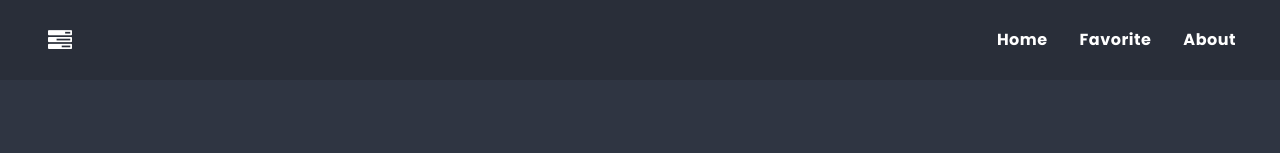
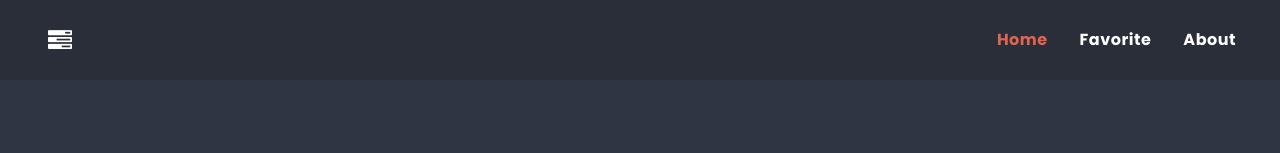
Before and after one commit to Kris87M/first-react-project, a React (Create React App) app: page / in a window 1280 px wide. Shown: the top 153 px of the page. Built offline with nearby package versions, Linux system fonts and the light colour scheme.

Commit message:
Use NavLink to style active page

```diff
--- a/src/components/NavBar/NavBar.js
+++ b/src/components/NavBar/NavBar.js
@@ -1,16 +1,17 @@
 import styles from './NavBar.module.scss';
 import Container from '../Container/Container'
+import { Link, NavLink } from 'react-router-dom';
 
 const NavBar = () => {
   return (
     <nav>
       <Container className={styles.navContainer}>
         <div className={styles.wrapper}>
-          <a href='/'><span className='fa fa-tasks' /></a>
+          <Link to="/"><span className='fa fa-tasks' /></Link>
           <ul className={styles.navlist}>
-            <li className={styles.navlink}><a href='/'>Home</a></li>
-            <li className={styles.navlink}><a href='/favorite'>Favorite</a></li>
-            <li className={styles.navlink}><a href='/about'>About</a></li>
+            <li className={styles.navlink}><NavLink className={({ isActive }) => isActive ? styles.linkActive : undefined} to="/">Home</NavLink></li>
+            <li className={styles.navlink}><NavLink className={({ isActive }) => isActive ? styles.linkActive : undefined} to="/favorite">Favorite</NavLink></li>
+            <li className={styles.navlink}><NavLink className={({ isActive }) => isActive ? styles.linkActive : undefined} to="/about">About</NavLink></li>
           </ul>
         </div>
       </Container>
--- a/src/components/NavBar/NavBar.module.scss
+++ b/src/components/NavBar/NavBar.module.scss
@@ -44,3 +44,7 @@ span {
         font-weight: 700;
     }
 }
+
+.linkActive {
+    color: $color-warning;
+}
```
